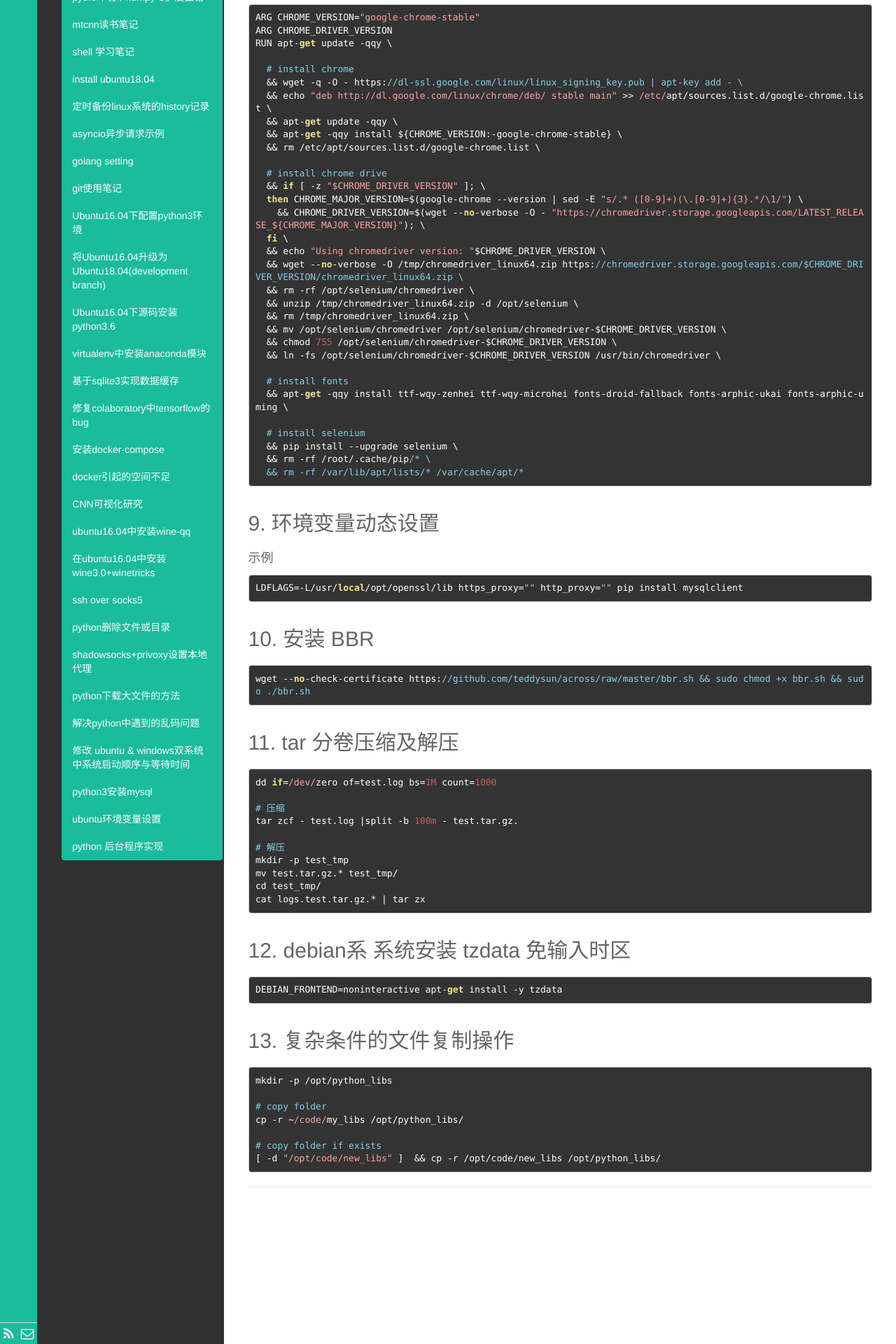
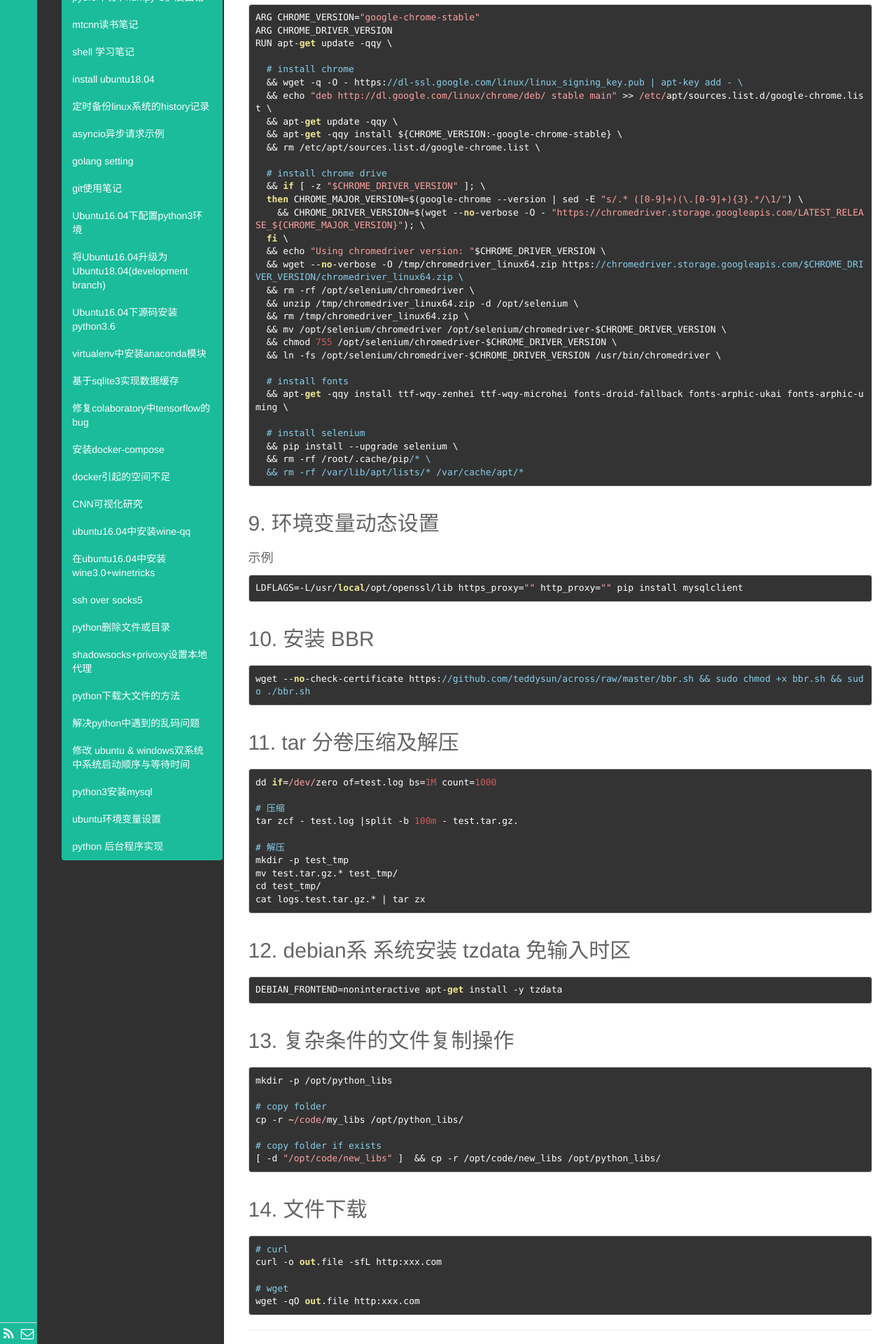
Before and after one commit to fengrk/frkhit.github.io, a Jekyll site: the page built from _posts/blog/2018-11-27-shell_learning_note.md, in a window 1280 px wide. Shown: the part 1684-3604 px from the top of the page at 70% size. Built offline with Jekyll 4.4.1, drawn with Linux system fonts in a browser that asks for light colours.

Commit message:
update: shell learning note, add down example

````diff
--- a/_posts/blog/2018-11-27-shell_learning_note.md
+++ b/_posts/blog/2018-11-27-shell_learning_note.md
@@ -161,3 +161,14 @@ cp -r ~/code/my_libs /opt/python_libs/
 [ -d "/opt/code/new_libs" ]  && cp -r /opt/code/new_libs /opt/python_libs/
 
 ```
+
+## 14. 文件下载
+
+```
+# curl
+curl -o out.file -sfL http:xxx.com
+
+# wget
+wget -qO out.file http:xxx.com
+
+```
````
